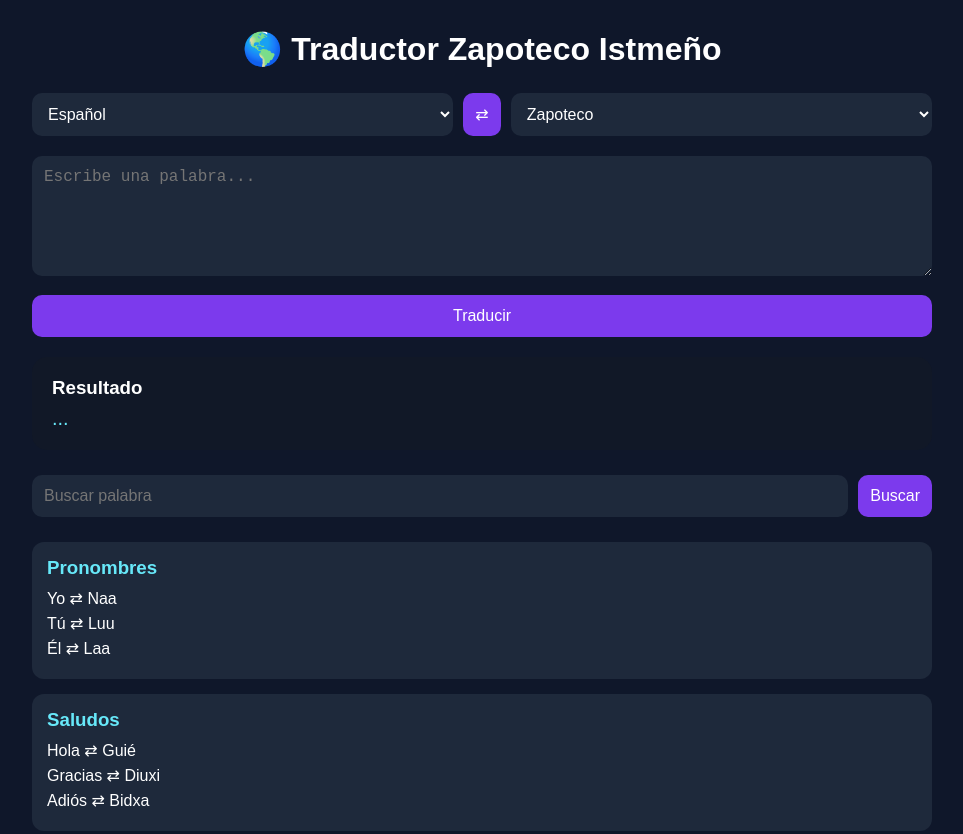
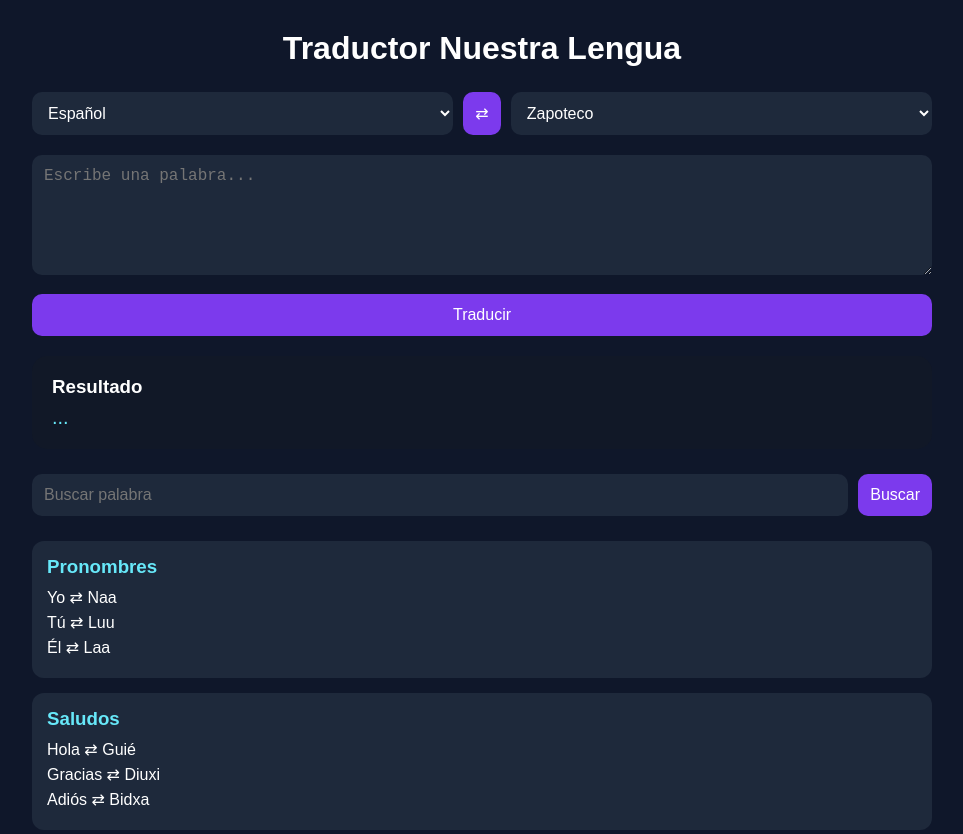
Before and after one commit to 5rwbd9n688-svg/zapoteco-traductor, a plain HTML site: page index.html in a window 1280 px wide. Shown: the top 834 px of the page, without its empty margins (158-1121 px from the left). Drawn offline with Linux system fonts and the light colour scheme.

Commit message:
Update title and heading in index.html

```diff
--- a/index.html
+++ b/index.html
@@ -10,7 +10,7 @@
 
 <div class="container">
 
-  <h1>🌎 Traductor Zapoteco Istmeño</h1>
+  <h1> Traductor Nuestra Lengua </h1>
 
   <div class="controls">
     <select id="fromLang">
```
